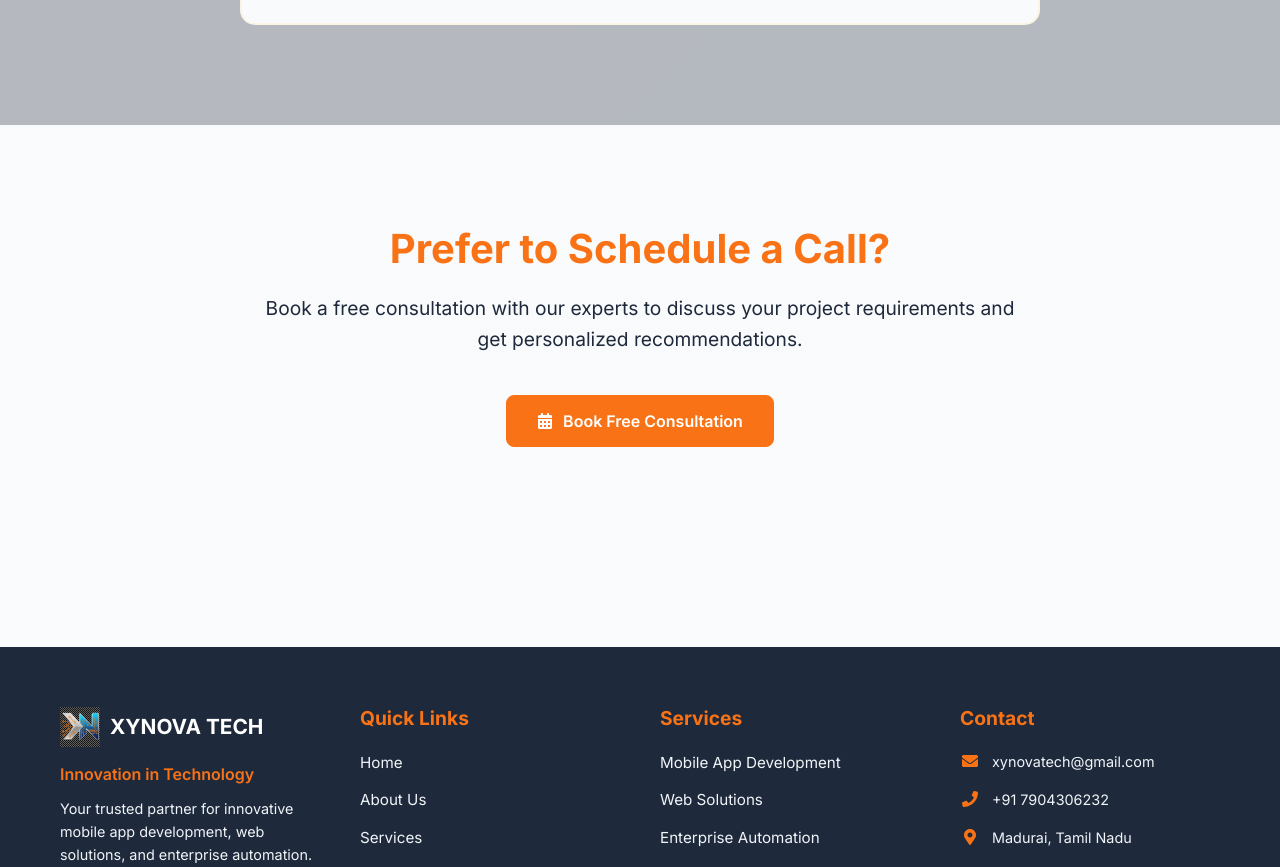
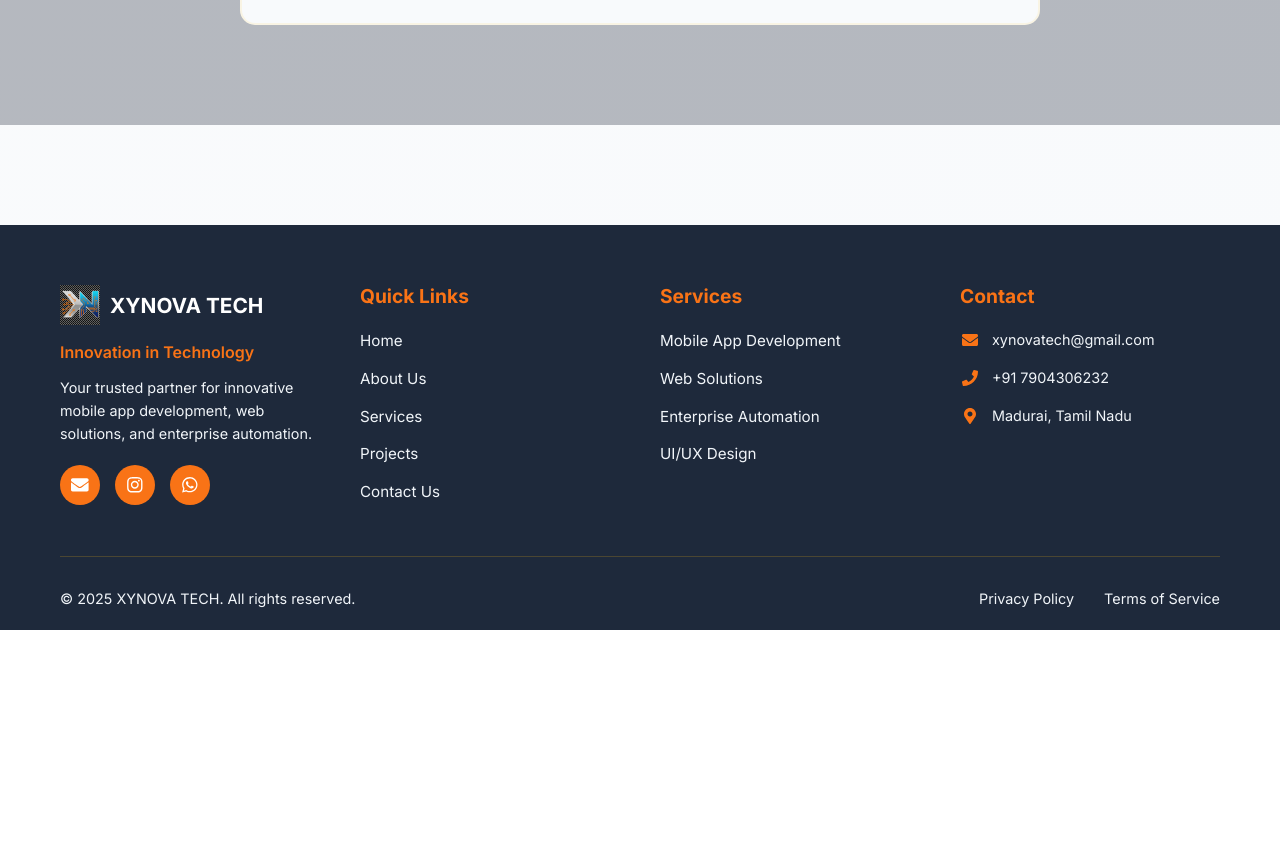
Before and after one commit to chandran212004/xynova-website, a React (Create React App) app: page /contact in a window 1280 px wide. Shown: the part 1880-2747 px from the top of the page. After the commit the page ends 2510 px from the top, so only its background shows below. Built offline with nearby package versions, Linux system fonts and the light colour scheme.

Commit message:
Fix mobile responsiveness issues: remove CTA section, improve filter alignment, fix process section text, change stats background, enhance About page mobile layout

```diff
--- a/src/pages/About.js
+++ b/src/pages/About.js
@@ -198,6 +198,10 @@ const ContentText = styled.div`
     margin-bottom: 20px;
     color: ${theme.colors.accent};
     font-weight: bold;
+
+    @media (max-width: ${theme.breakpoints.mobile}) {
+      font-size: 1.8rem;
+    }
   }
 
   p {
@@ -205,6 +209,11 @@ const ContentText = styled.div`
     color: ${theme.colors.textPrimary};
     line-height: 1.7;
     margin-bottom: 20px;
+
+    @media (max-width: ${theme.breakpoints.mobile}) {
+      font-size: 1rem;
+      line-height: 1.6;
+    }
   }
 `;
 
--- a/src/pages/Contact.js
+++ b/src/pages/Contact.js
@@ -609,39 +609,6 @@ const Contact = () => {
           </motion.div>
         </MapContainer>
       </MapSection>
-
-      <CTASection>
-        <CTAContainer>
-          <motion.h2
-            initial={{ opacity: 0, y: 30 }}
-            whileInView={{ opacity: 1, y: 0 }}
-            transition={{ duration: 0.6 }}
-            viewport={{ once: true }}
-          >
-            Prefer to Schedule a Call?
-          </motion.h2>
-          <motion.p
-            initial={{ opacity: 0, y: 30 }}
-            whileInView={{ opacity: 1, y: 0 }}
-            transition={{ duration: 0.6, delay: 0.2 }}
-            viewport={{ once: true }}
-          >
-            Book a free consultation with our experts to discuss your project
-            requirements and get personalized recommendations.
-          </motion.p>
-          <motion.div
-            initial={{ opacity: 0, y: 30 }}
-            whileInView={{ opacity: 1, y: 0 }}
-            transition={{ duration: 0.6, delay: 0.4 }}
-            viewport={{ once: true }}
-          >
-            <Button primary>
-              <FaCalendarAlt />
-              Book Free Consultation
-            </Button>
-          </motion.div>
-        </CTAContainer>
-      </CTASection>
     </ContactContainer>
   );
 };
--- a/src/pages/Home.js
+++ b/src/pages/Home.js
@@ -281,7 +281,7 @@ const ServiceCard = styled(Card)`
 
 const StatsSection = styled.section`
   padding: 80px 0;
-  background: rgba(26, 35, 50, 0.5);
+  background: linear-gradient(135deg, #F8FAFC 0%, #E8EAF6 100%);
 `;
 
 const StatsContainer = styled.div`
--- a/src/pages/Projects.js
+++ b/src/pages/Projects.js
@@ -70,7 +70,10 @@ const FilterButtons = styled.div`
   margin-bottom: 60px;
 
   @media (max-width: ${theme.breakpoints.mobile}) {
-    gap: 10px;
+    display: grid;
+    grid-template-columns: 1fr 1fr;
+    gap: 12px;
+    padding: 0 10px;
   }
 `;
 
--- a/src/pages/Services.js
+++ b/src/pages/Services.js
@@ -248,13 +248,23 @@ const StepContent = styled.div`
   h4 {
     font-size: 1.5rem;
     margin-bottom: 15px;
-    color: ${theme.colors.white};
+    color: ${theme.colors.textPrimary};
     font-weight: bold;
   }
 
   p {
     color: ${theme.colors.textPrimary};
     line-height: 1.6;
+  }
+
+  @media (max-width: ${theme.breakpoints.mobile}) {
+    h4 {
+      font-size: 1.2rem;
+    }
+
+    p {
+      font-size: 0.95rem;
+    }
   }
 `;
 
```
